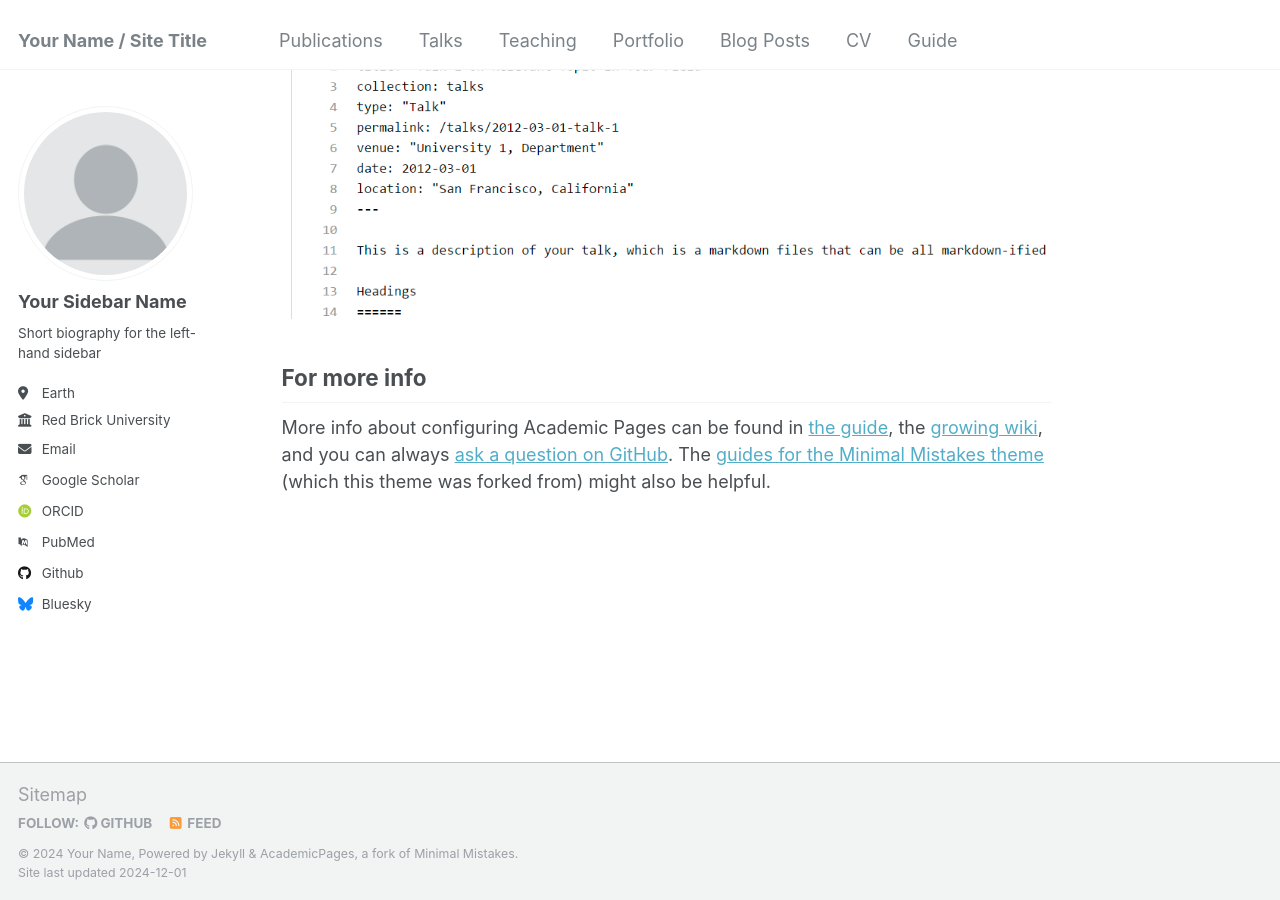
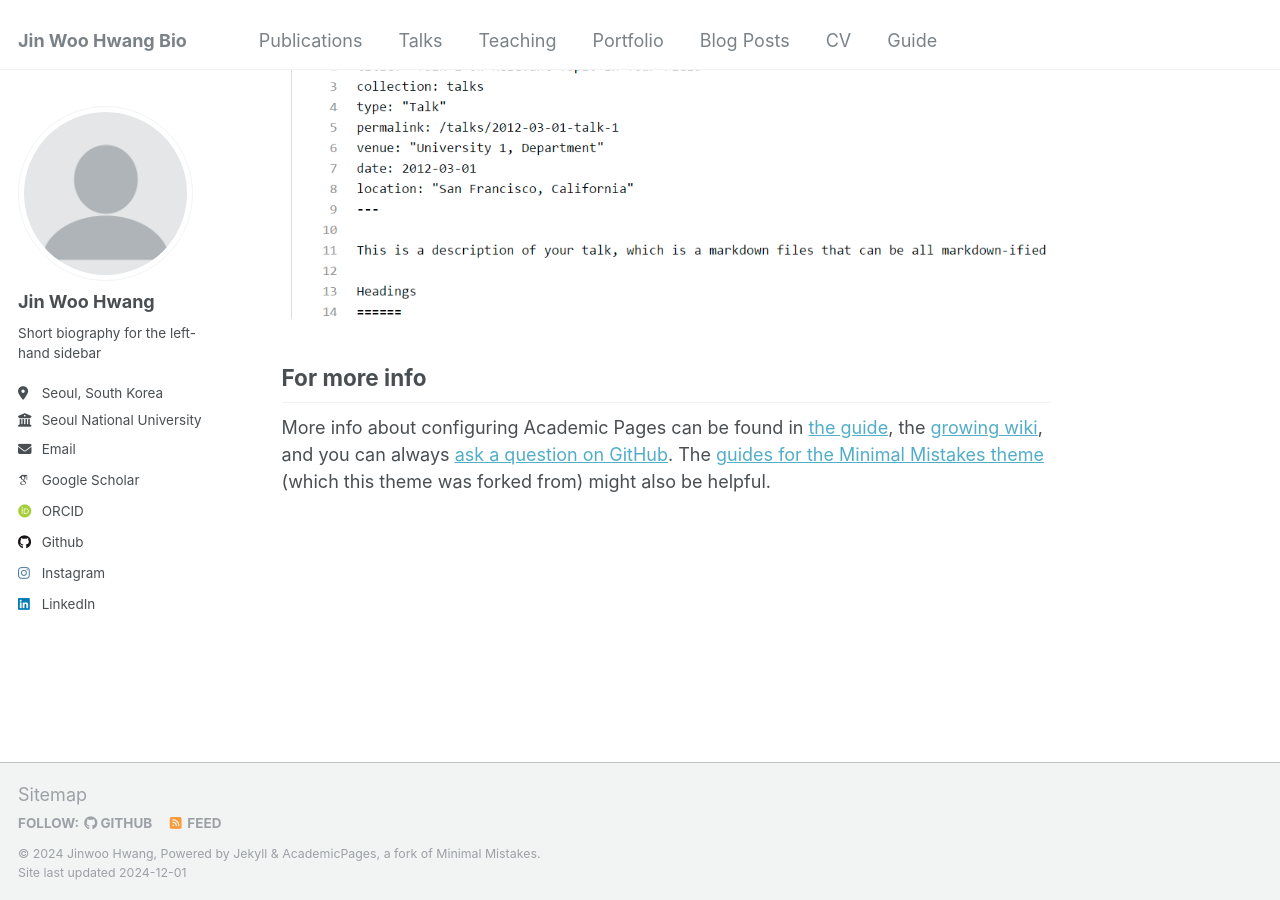
Before and after one commit to luorix1/luorix1.github.io, a Jekyll site: the page built from _pages/about.md, in a window 1280 px wide and 900 px high, scrolled down 2643 px. Built offline with Jekyll 4.4.1, drawn with Linux system fonts in a browser that asks for light colours; some web fonts are replaced; part of the change alters nothing that is shown.

Commit message:
Edit configuration

```diff
--- a/_config.yml
+++ b/_config.yml
@@ -8,13 +8,13 @@
 
 # Basic Site Settings
 locale                   : "en-US"
-title                    : "Your Name / Site Title"
+title                    : "Jin Woo Hwang Bio"
 title_separator          : "-"
-name                     : &name "Your Name"
-description              : &description "personal description"
-url                      : https://academicpages.github.io # the base hostname & protocol for your site e.g. "https://[your GitHub username].github.io"
+name                     : &name "Jinwoo Hwang"
+description              : &description "Maker, Entrepreneur, Gymrat"
+url                      : https://luorix1.github.io # the base hostname & protocol for your site e.g. "https://[your GitHub username].github.io"
 baseurl                  : "" # the subpath of your site, e.g. "/blog"
-repository               : "academicpages/academicpages.github.io"
+repository               : "luorix1/luorix1.github.io"
 
 # Site Author - The following control what appear as part of the author content on the side bar.
 #               If a field is blank the icon and link will not appear, otherwise it will be shown.
@@ -22,57 +22,21 @@ repository               : "academicpages/academicpages.github.io"
 author:
   # Biographic information
   avatar           : "profile.png"
-  name             : "Your Sidebar Name"
-  pronouns         : # example: "she/her"
+  name             : "Jin Woo Hwang"
   bio              : "Short biography for the left-hand sidebar"
-  location         : "Earth"
-  employer         : "Red Brick University"
-  uri              : # URL
-  email            : "none@example.org"
+  location         : "Seoul, South Korea"
+  employer         : "Seoul National University"
+  email            : "luorix@snu.ac.kr"
 
   # Academic websites
-  arxiv            : # URL - Update with the correct link to your profile
-  googlescholar    : "https://scholar.google.com/citations?user=PS_CX0AAAAAJ"
-  impactstory      : # URL
-  orcid            : "http://orcid.org/yourorcidurl"
-  semantic         : # URL
-  pubmed           : "https://www.ncbi.nlm.nih.gov/pubmed/?term=john+snow"
-  researchgate     : # URL
-  scopus           : # URL
+  googlescholar    : "https://scholar.google.com/citations?user=2dKkOGAAAAAJ"
+  orcid            : "https://orcid.org/0000-0002-6498-2504"
 
   # Repositories and software development
-  bitbucket        : # Username - Update with your username on the site
-  codepen          : # Username
-  dribbble         : # Username
-  github           : "academicpages"
-  kaggle           : # Username
-  stackoverflow    : # User number or user number and name (i.e., use "1" or "1/jeff-atwood")
-
+  github           : "luorix1"
   # Social media
-  bluesky          : "bsky.app" # Replace this with you Bluesky username
-  facebook         : # Username
-  flickr           : # Username
-  foursquare       : # Username
-  goodreads        : # Username
-  google_plus      : # Username
-  keybase          : # Username
-  instagram        : # Username
-  lastfm           : # Username
-  linkedin         : # Username
-  mastodon         : # URL
-  medium           : # URL
-  pinterest        : # Username
-  soundcloud       : # Username
-  steam            : # Username
-  telegram         : # URL
-  tumblr           : # Username
-  twitter          : # Username for X / Twitter
-  vine             : # Username
-  weibo            : # Username
-  wikipedia        : # Username
-  xing             : # Username
-  youtube          : # Username
-  zhihu            : # Username
+  instagram        : "https://www.instagram.com/gnuzema"
+  linkedin         : "https://www.linkedin.com/in/jinwoo-hwang-329242229/"
 
 # Publication Category - The following the list of publication categories and their headings
 publication_category:
```
